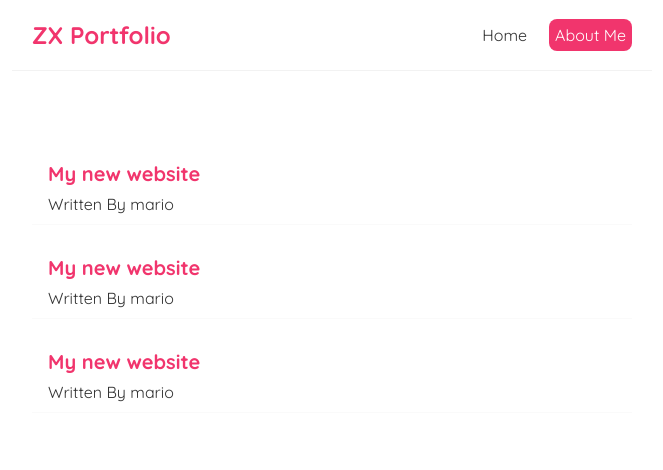
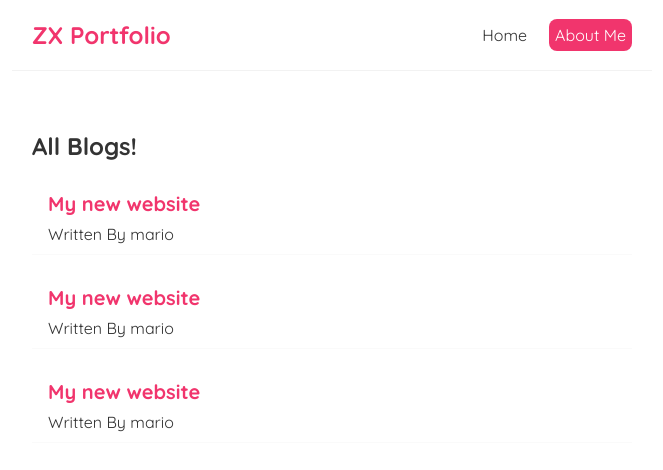
Before and after one commit to wzhaoxuan/ReactProject, a React (Create React App) app in the folder react-project/: page / in a window 1280 px wide. Shown: the top 470 px of the page, without its empty margins (308-971 px from the left). Built offline with nearby package versions, Linux system fonts and the light colour scheme.

Commit message:
Props to keep track each item

```diff
--- a/react-project/src/Home.js
+++ b/react-project/src/Home.js
@@ -1,4 +1,6 @@
 import React, { useState } from "react";
+import BlogList from "./blogList";
+
 const Home = () =>{
     const [blogs, setBlogs] = useState([
         {title: 'My new website', body: 'alkvwerjfo', author:'mario', id: 1}, // Properties: title, body, author, id
@@ -7,15 +9,9 @@
     ]);
 
     return(
-        <div classblogs="Home">
-            {/* Use map() to loop through the property of the object */}
-           {blogs.map((blog)=>(
-            // Key is used to keep tracking of each item in the dom as it outputs in React
-            <div className="blog-preview" key={blog.id}>
-                <h2>{blog.title}</h2>
-                <p>Written By {blog.author}</p>
-            </div>
-           ))}
+        <div className="Home">
+            {/* Use props to pass the blogs data to the child component */}
+           <BlogList blogs_props={blogs} title="All Blogs!"/>
         </div>
     );
 }
--- /dev/null
+++ b/react-project/src/blogList.js
@@ -0,0 +1,18 @@
+const BlogList = ({blogs_props, title}) => {
+    // const blogs = props.blogs_props;
+    // const title = props.title;
+    return(
+        <div className="blog-list">
+            <h2>{title}</h2>
+            {blogs_props.map((blog)=>(
+            // Key is used to keep tracking of each item in the dom as it outputs in React
+            <div className="blog-preview" key={blog.id}>
+                <h2>{blog.title}</h2>
+                <p>Written By {blog.author}</p>
+            </div>
+           ))}
+        </div>
+    );
+}
+
+export default BlogList;
```
